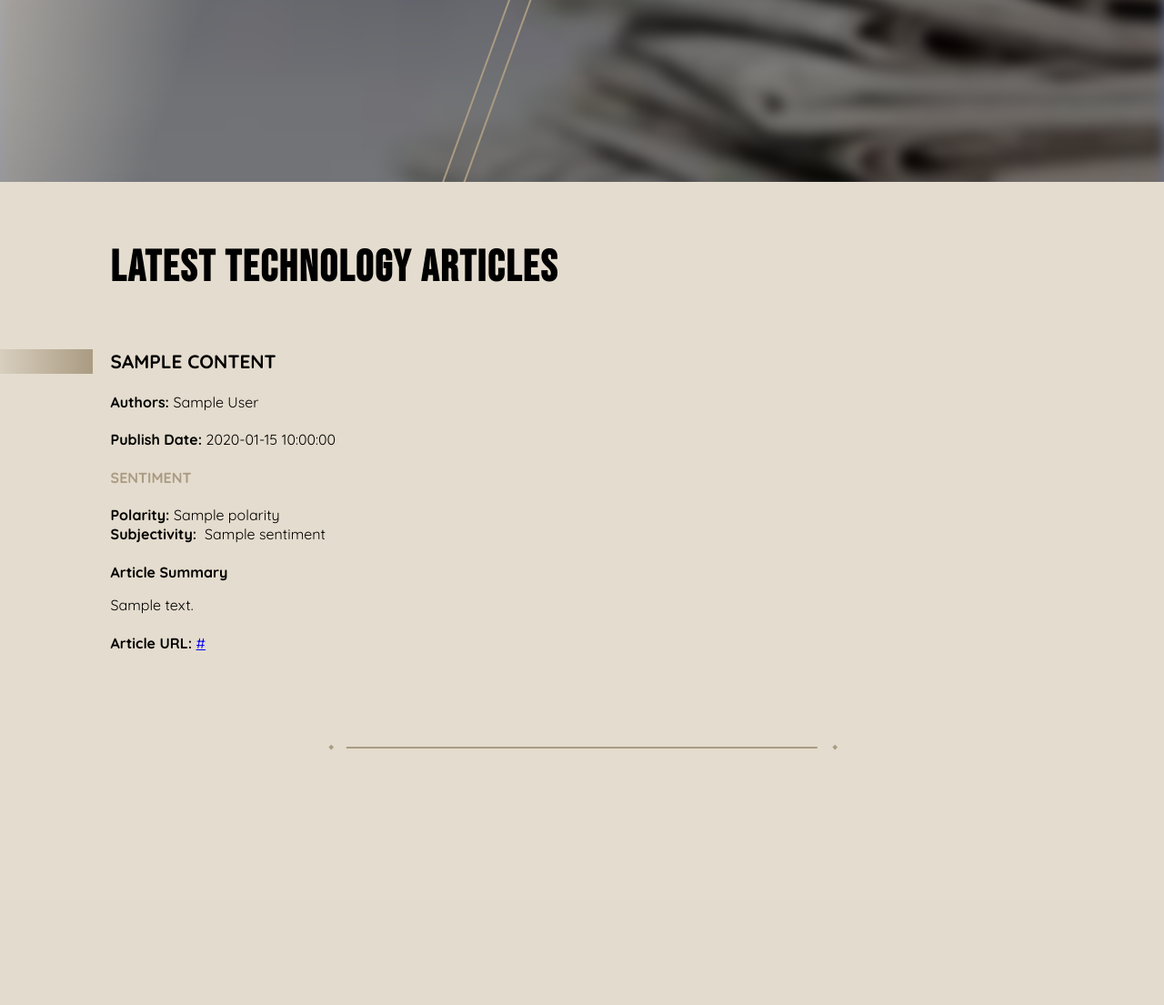
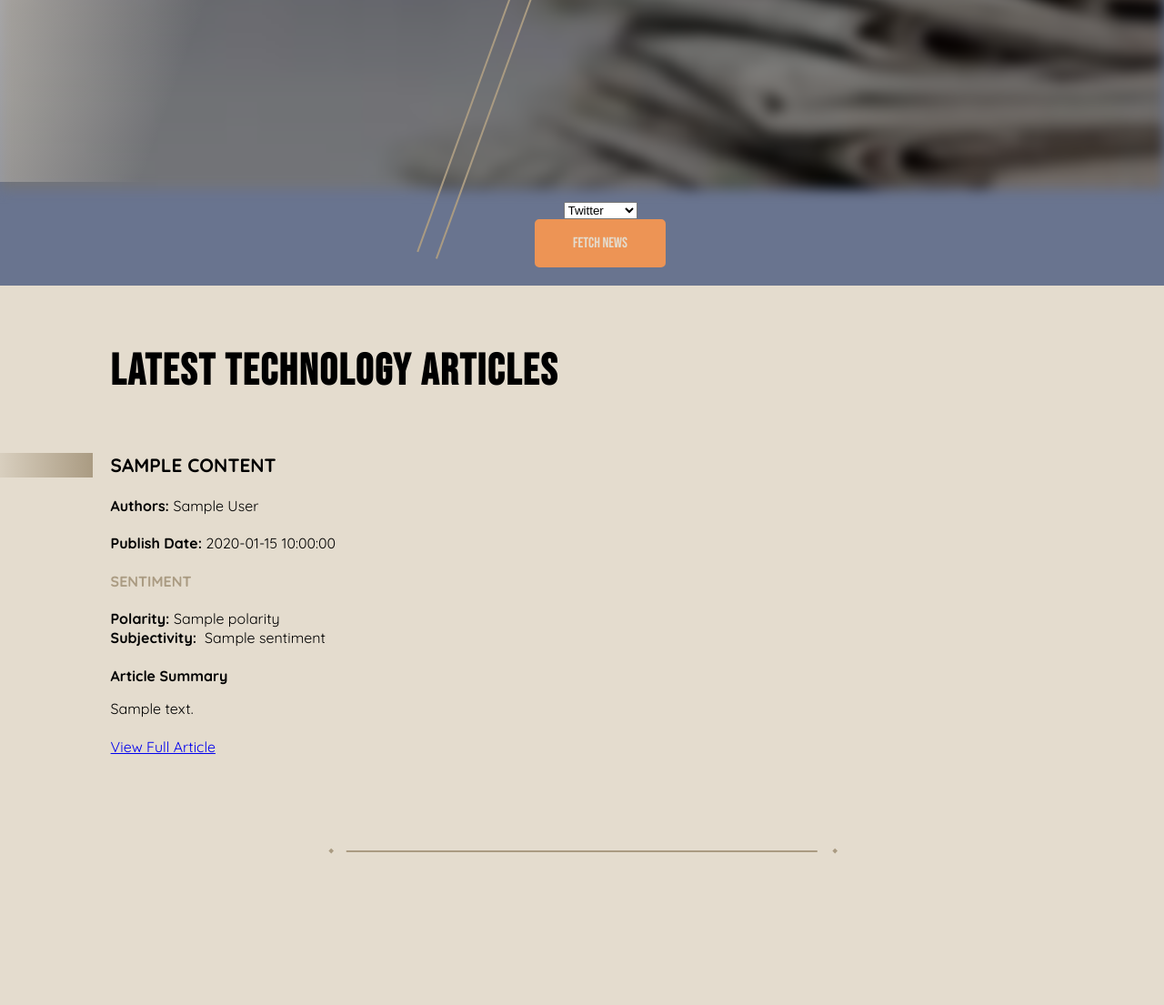
Before and after one commit to Addy3126/News-Aggregator, a Flask app: template app/templates/index.html in a window 1280 px wide. Shown: the part 600-1705 px from the top of the page at 91% size. Before the commit the page ends 1425 px from the top, so only its background shows below. Run offline with Flask 3, Linux system fonts and the light colour scheme; the template is opened without the code that fills it: most values are stand-ins (such as "Sample title", 1, 10 or a date in 2020).

Commit message:
Article Section

```diff
--- a/app/main.py
+++ b/app/main.py
@@ -14,28 +14,30 @@ CORS(app)
 
 @app.route('/', methods=['GET', 'POST'])
 def index():
-    # Gets all the latest URL's from the NY Times Technology Section. (see news_extract.py for more detail)
-    content_string = get_content_string(my_url)
-    starts, ends = find_occurrences(content_string)
-    url_list = get_all_urls(starts, ends, content_string)
-    contents = []
+    if request.method == 'POST':
+        # Gets all the latest URL's from the NY Times Technology Section. (see news_extract.py for more detail)
+        content_string = get_content_string(my_url)
+        starts, ends = find_occurrences(content_string)
+        url_list = get_all_urls(starts, ends, content_string)
+        contents = []
 
-    # Gets the article summary and performs sentiment analysis on the chosen URL.
-    # For more information on how this works, visit news_scrape.py and news_nlp.py!
-    for url in url_list:
-        try:
-            article_url = str(url)
-            article_stuff = summarize_article(url)
-            sentiment = find_sentiment(article_stuff['article_summary'])
-            content = {
-                "article_url": article_url,
-                "sentiment": sentiment
-            }
-            content.update(article_stuff)
-            contents.append(content)
-        except ArticleException:
-            pass
-    return render_template('index.html', contents=contents)
+        # Gets the article summary and performs sentiment analysis on the chosen URL.
+        # For more information on how this works, visit news_scrape.py and news_nlp.py!
+        for url in url_list:
+            try:
+                article_url = str(url)
+                article_stuff = summarize_article(url)
+                sentiment = find_sentiment(article_stuff['article_summary'])
+                content = {
+                    "article_url": article_url,
+                    "sentiment": sentiment
+                }
+                content.update(article_stuff)
+                contents.append(content)
+            except ArticleException:
+                pass
+        return render_template('index.html', contents=contents)
+    return render_template('index.html')
 
 
 if __name__ == '__main__':
--- a/app/news_extract.py
+++ b/app/news_extract.py
@@ -5,7 +5,6 @@ import requests
 from bs4 import BeautifulSoup as Soup
 
 my_url = "https://www.nytimes.com/section/technology"
-
 
 # Method Purpose: This method extracts a content dictionary from an HTML outline of the NY Times Tech Section.
 # Parameter: The URL of the NY Times Tech Section.
--- a/app/news_scrape.py
+++ b/app/news_scrape.py
@@ -17,9 +17,10 @@ def summarize_article(url):
     article_title = article.title
 
     # Gets the author or authors of the article
-    author_string = " "
+    author_lst = []
     for author in article.authors:
-        author_string += author  # adds all authors (if more than 1) to the author string.
+        author_lst.append(author)
+    author_string = ', '.join(author_lst)  # adds all authors (if more than 1) to the author string.
 
     # Gets the publication date of the article
     date = article.publish_date
--- a/app/templates/index.html
+++ b/app/templates/index.html
@@ -15,6 +15,21 @@
         <div class="line2"></div>
         <img src="../static/images.jpeg" alt="home1" style="width:100%;height:101vh;object-fit:cover;filter:brightness(50%) blur(7px);position: absolute;top:0;z-index: -2;">
     </div>
+
+    <form class="form1" action="/" method="post">
+        <div class="select">
+            <select id="standard-select">
+              <option value="Option 1">Twitter </option>
+              <option value="Option ">Facebook</option>
+              <option value="Option 3">Reddit </option>
+              <option value="Option 4">Youtube </option>
+
+            </select>
+            <span class="focus"></span>
+          </div>
+
+          <input class="form1submit" type="submit" value="Fetch News">
+    </form>
 
     <div class="articles">
         <h1 style="font-family: 'Bebas Neue', sans-serif; letter-spacing: 2px; font-size: 3em;margin: 0 0 5% 5%;">Latest Technology Articles</h1>
@@ -46,8 +61,7 @@
                     <p>{{ content['article_summary'] }}</p>
                 </div>
                 <div style="display: flex;margin: 2% 0;">
-                    <div style="font-weight: bold;">Article URL:&nbsp;</div>
-                    <a href="{{ content['article_url'] }}">{{ content['article_url'] }}</a>
+                    <a href="{{ content['article_url'] }}">View Full Article</a>
                 </div>
                 <div class="endbar"></div>
             {% endfor %}
```
